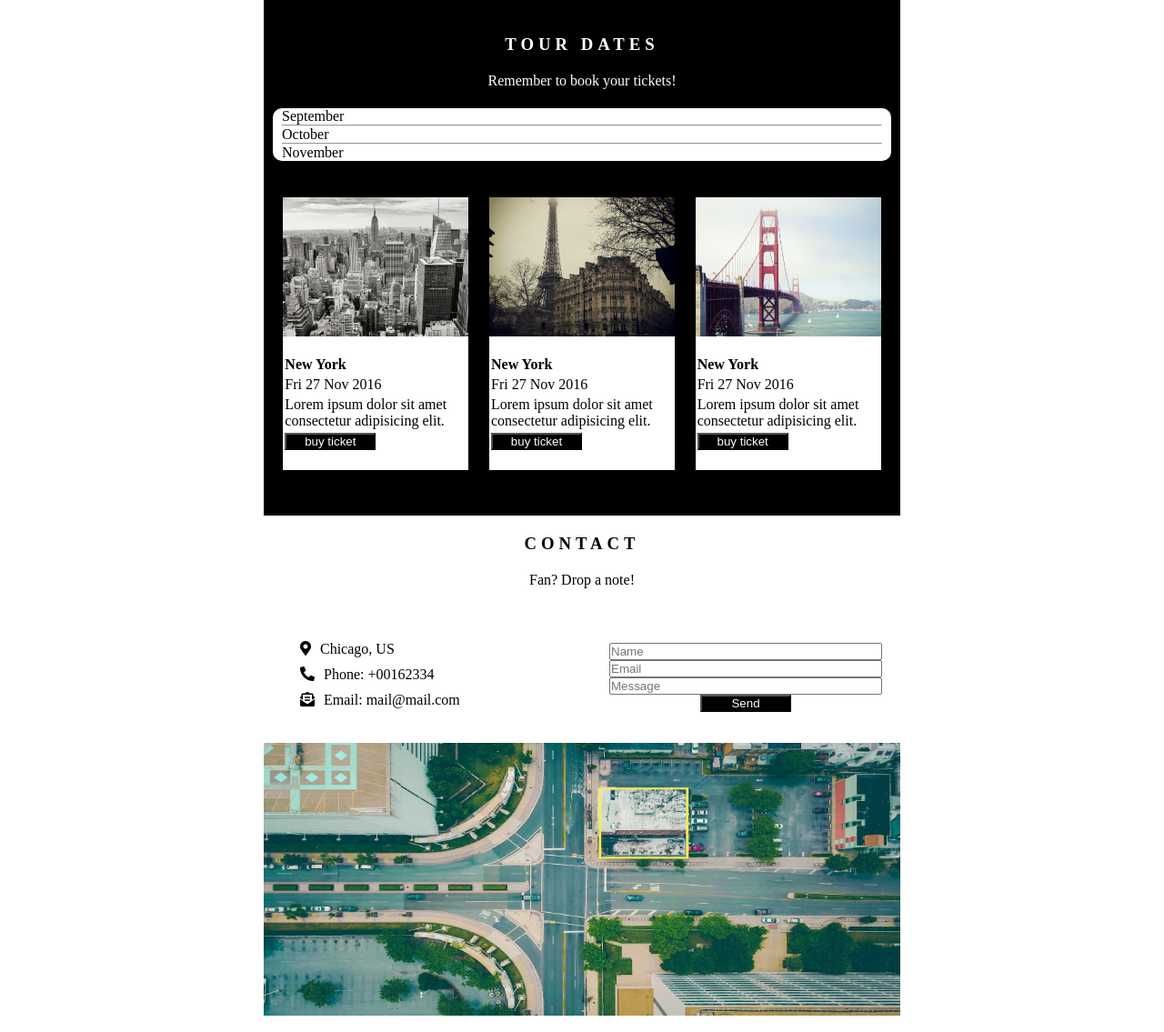
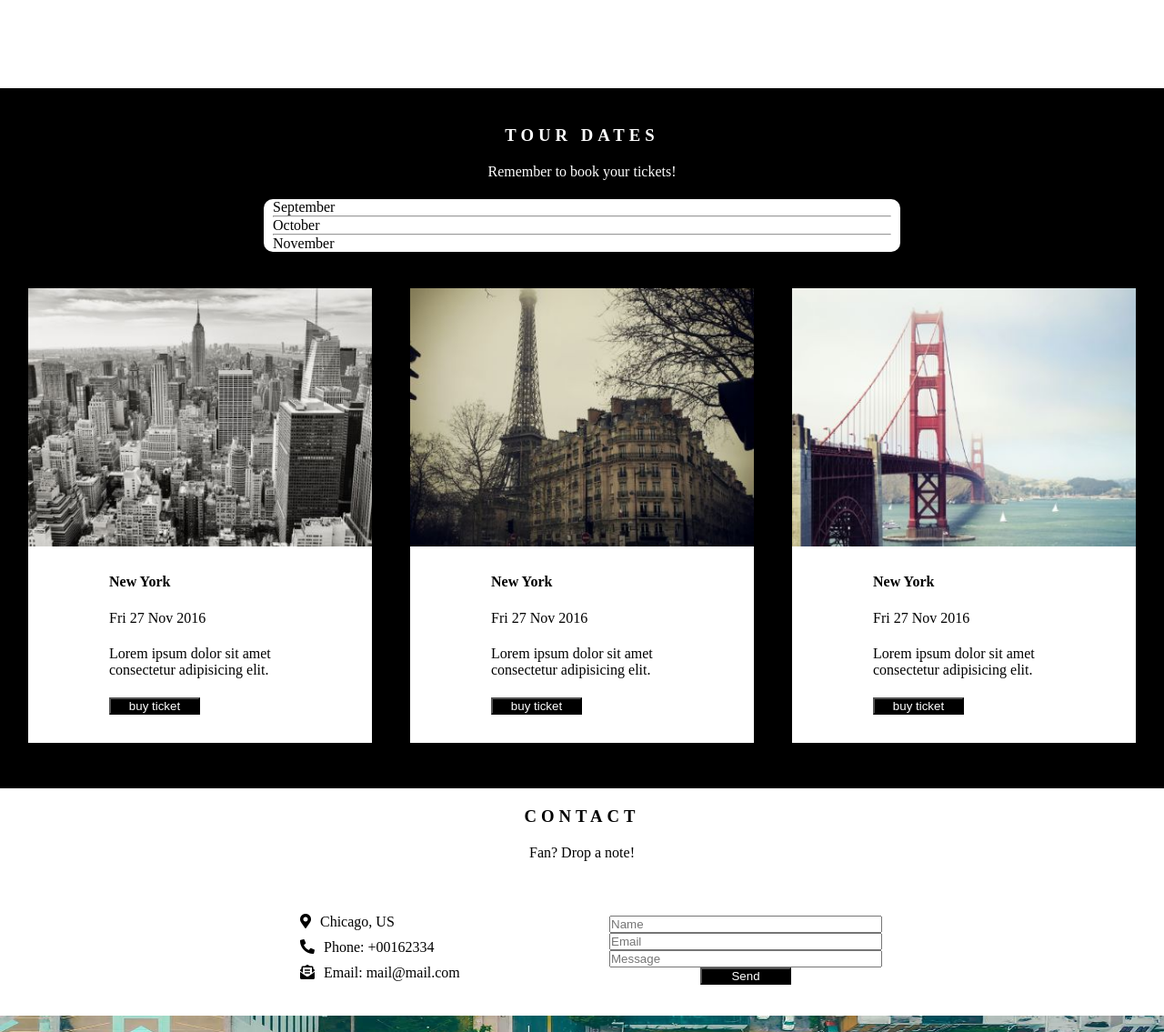
Before and after one commit to shahzreenhow/Responsive-web, a plain HTML site: page index.html in a window 1280 px wide. Shown: the part 973-2108 px from the top of the page at 91% size. Drawn offline with Linux system fonts and the light colour scheme.

Commit message:
first commit

```diff
--- a/style2.css
+++ b/style2.css
@@ -18,7 +18,6 @@ div#container {
     height: auto;
     /* border: 2px solid blue; */
     margin: 0 auto;
-    max-width: 700px;
 
 }
 
@@ -34,19 +33,6 @@ header {
     padding: 0 20px;
 }
 
-/* ul#menu {
-    display: flex;
-    flex-direction: row;
-    justify-content: space-around;
-    align-items: center;
-    list-style-type: none;
-    margin: 0 30px;
-}
-
-ul#menu li {
-    margin: 0 20px;
-} */
-
 section#banner {
     width: inherit;
     height: auto;
@@ -55,7 +41,7 @@ section#banner {
 
 div#image1 {
     width: inherit;
-    height: 300px;
+    height: 400px;
     background-color: skyblue;
     margin: 0 auto;
     /* max-width: 700px; */
@@ -64,7 +50,7 @@ div#image1 {
 
 div#image1 img {
     width: 100%;
-    height: 300px;
+    height: inherit;
 }
 
 section#band {
@@ -125,7 +111,7 @@ section#tour {
     width: inherit;
     height: 200px;
     background-color: black;
-    max-width: 700px;
+    /* max-width: 700px; */
     margin: 0 auto;
     display: flex;
     flex-direction: column;
@@ -163,7 +149,7 @@ section#places {
     height: auto;
     background-color: black;
     margin: 0 auto;
-    /* max-width: 900px; */
+    max-width: 100%;
     color: white;
     display: flex;
     flex-direction: column;
@@ -281,16 +267,16 @@ div#message {
 
 section#last {
     width: inherit;
-    height: 400px;
+    height: 500px;
     /* background-color: blue; */
     margin: 0 auto;
     overflow: hidden;
-    max-width: 700px;
+    /* max-width: 700px; */
 }
 
 section#last img {
     width: 100%;
-    height: 300px;
+    height: 400px;
 }
 
 div#icon {
@@ -330,12 +316,13 @@ div#icon {
         flex-direction: row;
         justify-content: space-around;
         align-items: center;
-        max-width: 700px;
+        /* max-width: 700px; */
+        margin: 0 auto;
     }
 
     div.newyork {
         width: 30%;
-        height: 300px;
+        /* height: 300px; */
     }
 
     div#text2 {
```
